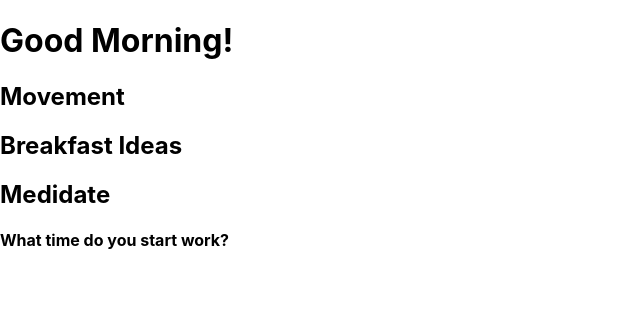
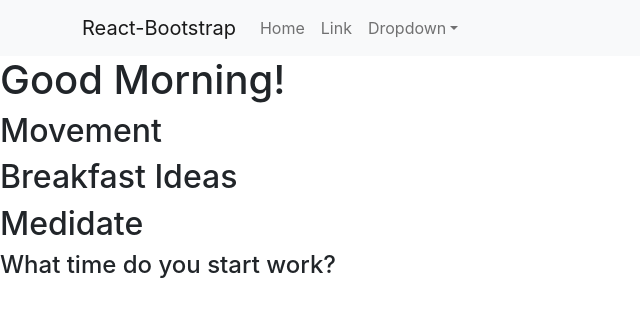
Before and after one commit to samanbatool08/mindspace-frontend, a React (Create React App) app: page / in a window 1280 px wide. Shown: the top 316 px of the page, without its empty margins (0-640 px from the left). Built offline with nearby package versions, Linux system fonts and the light colour scheme.

Commit message:
import bootstrap and add navbar

```diff
--- a/package.json
+++ b/package.json
@@ -6,7 +6,11 @@
     "@testing-library/jest-dom": "^5.16.5",
     "@testing-library/react": "^13.4.0",
     "@testing-library/user-event": "^13.5.0",
+    "bootstrap": "^5.2.3",
+    "jquery": "^3.6.3",
+    "popper.js": "^1.16.1",
     "react": "^18.2.0",
+    "react-bootstrap": "^2.7.2",
     "react-dom": "^18.2.0",
     "react-scripts": "5.0.1",
     "web-vitals": "^2.1.4"
--- a/src/App.js
+++ b/src/App.js
@@ -1,10 +1,12 @@
 import logo from './logo.svg';
 import './App.css';
 import Morning from './Components/Morning';
+import NavBar from './Components/NavBar';
 
 function App() {
   return (
     <div>
+      <NavBar />
       <Morning />
     </div>
   );
--- a/src/Components/Morning.js
+++ b/src/Components/Morning.js
@@ -11,17 +11,14 @@
 
   const showExerciseComponent = () => {
     setShowExercise(!showExercise)
-    console.log(showExercise)
   }
 
   const showBreakfastComponent = () => {
     setShowBreakfast(!showBreakfast)
-    console.log(showBreakfast)
   }
 
   const showMeditationComponent = () => {
     setShowMeditation(!showMeditation)
-    console.log(showMeditation)
   }
 
   return (
--- /dev/null
+++ b/src/Components/NavBar.js
@@ -0,0 +1,34 @@
+import Container from 'react-bootstrap/Container';
+import Nav from 'react-bootstrap/Nav';
+import Navbar from 'react-bootstrap/Navbar';
+import NavDropdown from 'react-bootstrap/NavDropdown';
+
+function NavBar() {
+  return (
+    <Navbar bg="light" expand="lg">
+      <Container>
+        <Navbar.Brand href="#home">React-Bootstrap</Navbar.Brand>
+        <Navbar.Toggle aria-controls="basic-navbar-nav" />
+        <Navbar.Collapse id="basic-navbar-nav">
+          <Nav className="me-auto">
+            <Nav.Link href="#home">Home</Nav.Link>
+            <Nav.Link href="#link">Link</Nav.Link>
+            <NavDropdown title="Dropdown" id="basic-nav-dropdown">
+              <NavDropdown.Item href="#action/3.1">Action</NavDropdown.Item>
+              <NavDropdown.Item href="#action/3.2">
+                Another action
+              </NavDropdown.Item>
+              <NavDropdown.Item href="#action/3.3">Something</NavDropdown.Item>
+              <NavDropdown.Divider />
+              <NavDropdown.Item href="#action/3.4">
+                Separated link
+              </NavDropdown.Item>
+            </NavDropdown>
+          </Nav>
+        </Navbar.Collapse>
+      </Container>
+    </Navbar>
+  );
+}
+
+export default NavBar;
--- a/src/index.js
+++ b/src/index.js
@@ -1,3 +1,7 @@
+import 'bootstrap/dist/css/bootstrap.min.css';
+import 'bootstrap/dist/js/bootstrap.bundle.min';
+import $ from 'jquery';
+import Popper from 'popper.js';
 import React from 'react';
 import ReactDOM from 'react-dom/client';
 import './index.css';
```
Also changed, not shown: 1 other file (tests, documents, lock files or other folders).
